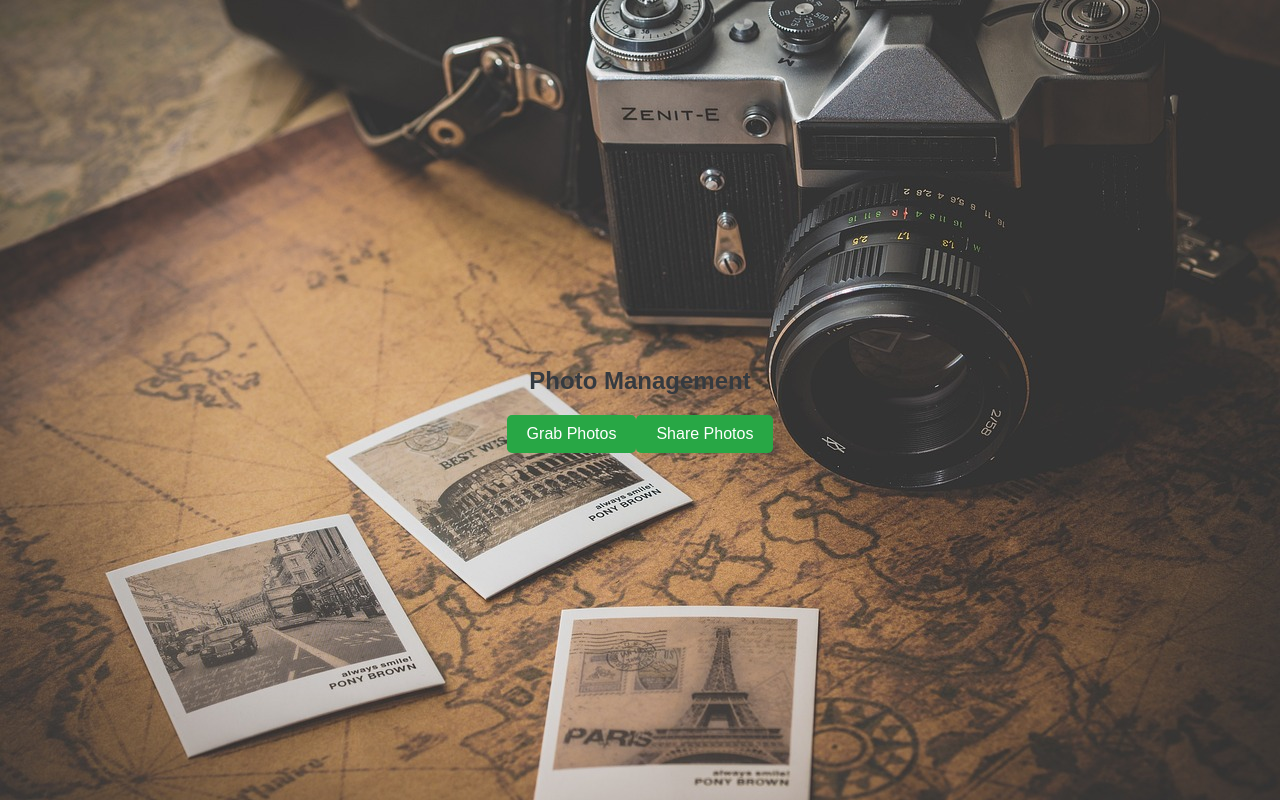
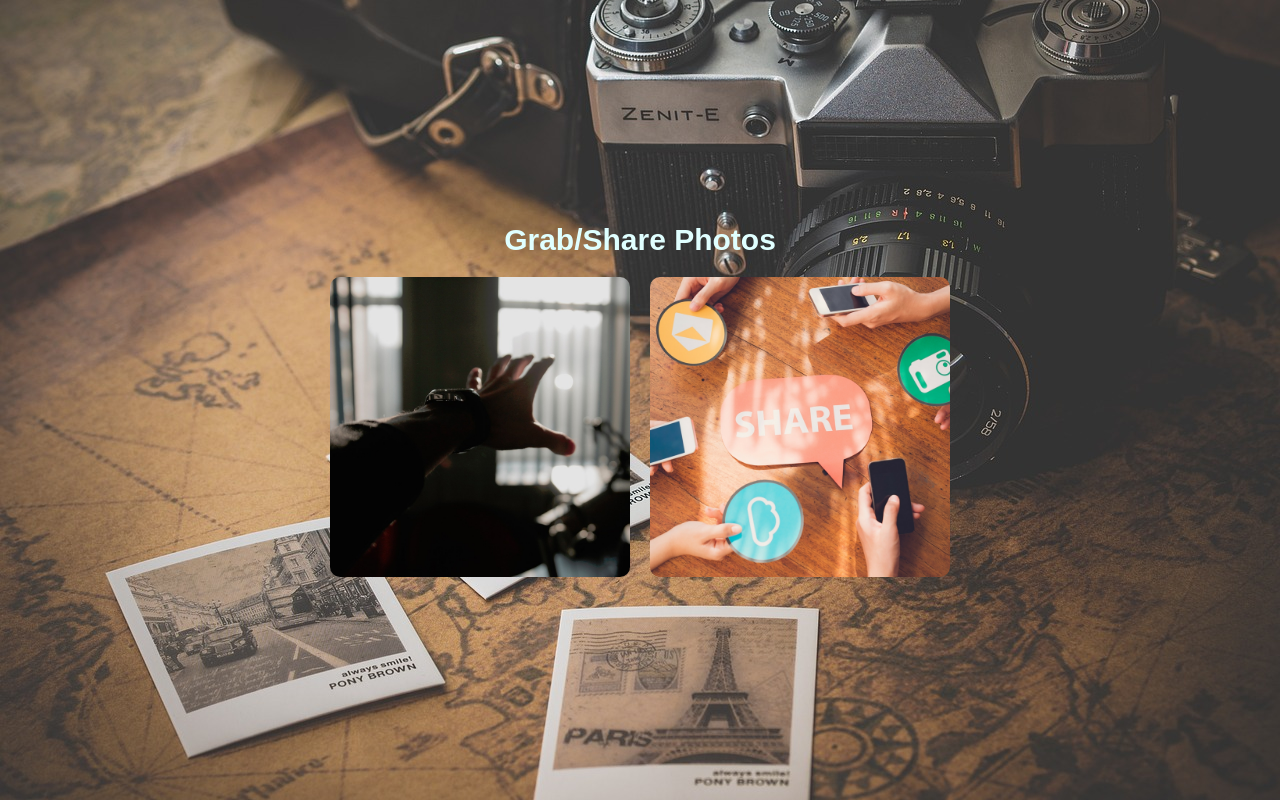
Before and after one commit to sakshipatel29/MERN-Stack-project, a React (Vite) app in the folder client/: page /home in a window 1280 px wide. Built offline with nearby package versions, Linux system fonts and the light colour scheme.

Commit message:
Updated Home Page and App.css file

```diff
--- a/client/src/App.css
+++ b/client/src/App.css
@@ -103,6 +103,7 @@ h2 {
     box-shadow: 0 1px 3px rgba(0, 0, 0, 0.1);
 }
 
+/*LOGIN AND SIGN UP PAGE CSS */
 .createacc{
     color: white;
     font-size: xx-large
@@ -132,3 +133,56 @@ h2 {
     margin-top: 0px;
     color:lightcyan
 }
+
+/*HOME PAGE CSS */
+.homecontainer{
+    text-align:center;
+}
+
+.image-group {
+    display: flex;
+    justify-content: center;
+    gap: 20px;
+}
+
+.image-container {
+    position: relative;
+    width: 300px;
+    height: 300px;
+    cursor: pointer;
+}
+
+.image {
+    width: 100%;
+    height: 100%;
+    object-fit: cover;
+    border-radius: 10px;
+}
+
+.overlay {
+    position: absolute;
+    top: 0;
+    bottom: 0;
+    left: 0;
+    right: 0;
+    height: 100%;
+    width: 100%;
+    opacity: 0;
+    transition: .5s ease;
+    background-color: rgba(0, 0, 0, 0.5);
+    border-radius: 10px;
+}
+
+.image-container:hover .overlay {
+    opacity: 1;
+}
+
+.hometext {
+    color: white;
+    font-size: 20px;
+    position: absolute;
+    top: 50%;
+    left: 50%;
+    transform: translate(-50%, -50%);
+    text-align: center;
+}
--- a/client/src/Home.jsx
+++ b/client/src/Home.jsx
@@ -1,5 +1,8 @@
 import React from 'react';
 import { useNavigate } from 'react-router-dom';
+import grabPhoto from './assets/grabphotos.jpg';
+import sharePhoto from './assets/sharephotos.jpg';
+import './App.css'; // Ensure this is the correct path to your CSS file
 
 const Home = () => {
     const navigate = useNavigate();
@@ -13,11 +16,21 @@ const Home = () => {
     };
 
     return (
-    <div className="container">
-      <h2>Photo Management</h2>
-      <div className="button-group">
-        <button onClick={handleGrabPhotos} className="button">Grab Photos</button>
-        <button onClick={handleSharePhotos} className="button">Share Photos</button>
+        <div className="container homecontainer">
+            <h2 className="Loginheader2">Grab/Share Photos</h2>
+            <div className="image-group">
+                <div className="image-container" onClick={handleGrabPhotos}>
+                    <img src={grabPhoto} alt="Grab Photos" className="image" />
+                    <div className="overlay">
+                        <div className="hometext">Grab Photos</div>
+                    </div>
+                </div>
+                <div className="image-container" onClick={handleSharePhotos}>
+                    <img src={sharePhoto} alt="Share Photos" className="image" />
+                    <div className="overlay">
+                        <div className="hometext">Share Photos</div>
+                    </div>
+                </div>
             </div>
         </div>
     );
```
Also changed, not shown: client/src/assets/grabphotos.jpg (added), client/src/assets/sharephotos.jpg (added). Lines whose indentation alone changed are shown as unchanged.
